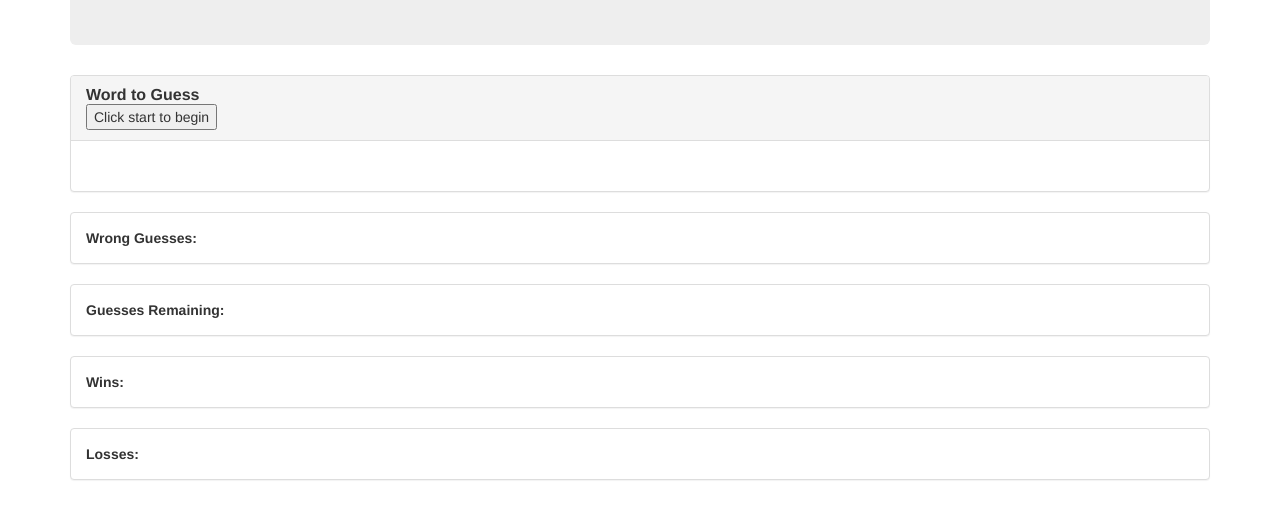
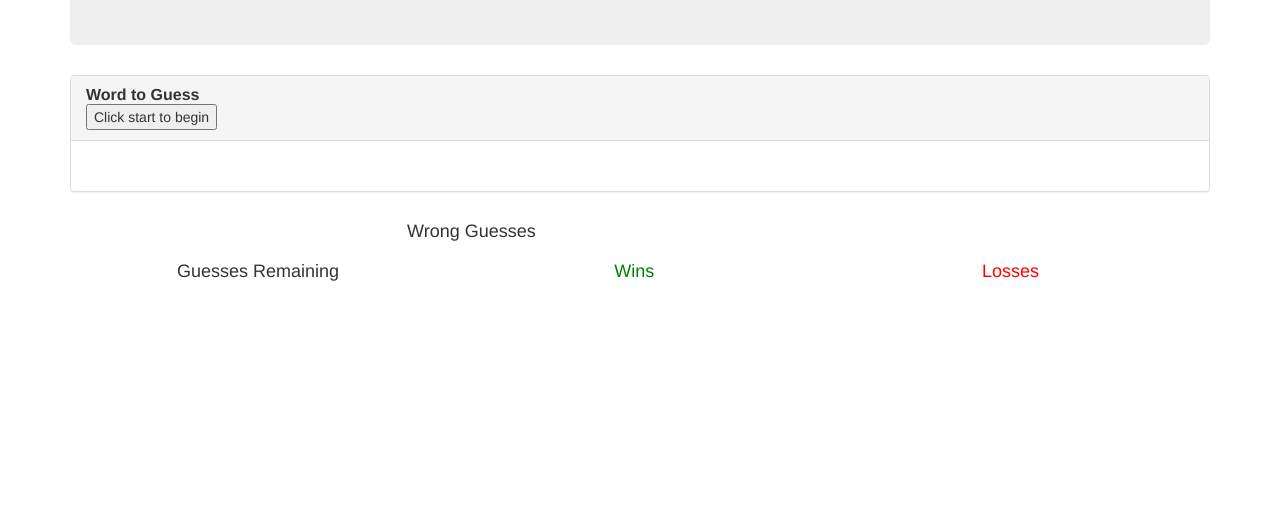
Before and after one commit to AlyciamRiley/hangman-practice, a plain HTML site: page index.html in a window 1280 px wide. Shown: the part 220-738 px from the top of the page. Drawn offline with nearby package versions, Linux system fonts and the light colour scheme.

Commit message:
this is so buggy

```diff
--- a/index.html
+++ b/index.html
@@ -44,65 +44,32 @@
             <div id="win-lose-text"></div>
             <button class="play-again">play again</button>
           </div>
-
           <div class='panel-body'>
-
-
-            <!-- This h3 section called word-blanks is what we'll be replacing with letters as the user guesses. Pay particular attention to the id called ***word-blanks***. We'll be referencing this in the JavaScript. -->
             <h3 id='word-blanks'></h3>
-
-          </div>
-
-        </div>
-
-        <!-- Second Panel: Holds the list of Wrong User Guesses. -->
-        <div class='panel panel-default'>
-          <div class='panel-body'>
-
-            <!-- This span section called wrong-guesses is where we will be dumping the wrong guesses. Pay particular attention to the id called ****wrong-guesses***. We'll be referencing this in the JavaScript. -->
-            <strong>Wrong Guesses: </strong> <span id='wrong-guesses'></span>
-
           </div>
         </div>
-
-        <!-- Third Panel: Holds the Number of Wrong Guesses. -->
-        <div class='panel panel-default'>
-          <div class='panel-body'>
-
-            <!-- This span is where we'll dump the number of guesses left. Pay attention to the id called ****guesses-left**** we'll be referencing this in the JavaScript. -->
-            <strong>Guesses Remaining: </strong> <span id='guesses-remaining'></span>
-
+        <div class="game-stats-container">
+          <div class="guesses-container">
+            <h4>Wrong Guesses</h4>
+            <h4><div id='wrong-guesses'></div>  </h4>
           </div>
-
+          <div class="small-boxes">
+            <div class="stats">
+              <h4>Guesses Remaining</h4>
+              <span id='guesses-remaining'></span>
             </div>
-
-        <!-- Fourth Panel: Holds the number of Wins. -->
-        <div class='panel panel-default'>
-
-          <div class='panel-body'>
-
-            <!-- This span called win-counter is where we'll be dumping the number of wins. Pay attention to the id called ****win-counter*** we'll be referencing this in the JavaScript. -->
-            <strong>Wins: </strong> <span id='win-counter'></span>
-
+            <div class="stats" id="wins">
+              <h4>Wins</h4>
+              <span id='win-counter'></span>
             </div>
-
+            <div class="stats" id="losses">
+              <h4>Losses</h4>
+              <span id='loss-counter'></span>
             </div>
-
-        <!-- Fifth Panel: Holds the number of Losses. -->
-        <div class='panel panel-default'>
-          <div class='panel-body'>
-
-            <!-- This span called loss-counter is where we'll be dumping the number of losses. Pay attention to the id called ****loss-counter***; we'll be referencing this in the JavaScript. -->
-            <strong>Losses: </strong> <span id='loss-counter'></span>
-
           </div>
-
         </div>
-
       </div>
-
     </div>
-
   </div>
 
   <!-- Adds a link to the JavaScript file. Loaded at the bottom so it waits for the HTML content to display first. If you put this at the top it will crash, because the HTML IDs won't exist yet.-->
--- a/style.css
+++ b/style.css
@@ -0,0 +1,35 @@
+h4 {
+    text-align: center;
+}
+
+.game-stats-container {
+    display: flex;
+    flex-direction: column;
+}
+
+.guesses-container {
+    display: flex;
+    justify-content: space-evenly;
+}
+
+.small-boxes {
+    display: flex;
+
+}
+
+.stats {
+    padding: 0 15px;
+    height: 150px;
+    width: 33%;
+    text-align: center;
+    font-size: 80px;
+    font-weight: 700;
+}
+
+#losses {
+    color: red;
+}
+
+#wins {
+    color: green;
+}
```
Also changed, not shown: logic.js (+5 -26 lines). Lines whose indentation alone changed are shown as unchanged.
